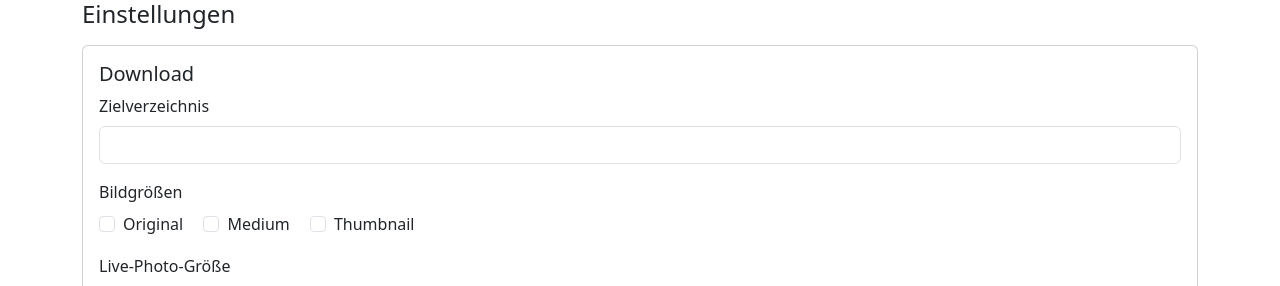
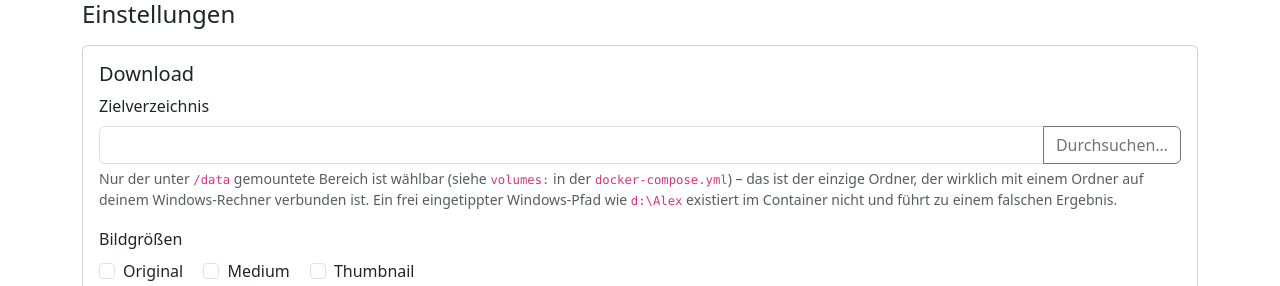
Before and after one commit to Luftloch80/icloudpd-webinterface-, a Flask app: template app/templates/settings.html in a window 1280 px wide. Shown: the top 286 px of the page. Run offline with Flask 3, Linux system fonts and the light colour scheme; the template is opened without the code that fills it, so the values that code supplies are empty; parts of the project's set-up code (start-up, migrations or seed data) failed here and were passed over.

Commit message:
Add browser-based folder picker for the download directory setting
Users were typing host paths like "d:\Alex" directly into the directory
field, which is meaningless inside the Linux container and silently wrote
to the wrong place. Add a sandboxed folder browser (list/navigate/create
subfolders) scoped strictly to /data, the only path that's actually a
bind-mounted, persistent location, so the field can only ever be set to
something the container can really write to.

Co-Authored-By: Claude Sonnet 5 <noreply@anthropic.com>
Claude-Session: https://claude.ai/code/session_01EA4PNeHdh1r4vsEnGmQ3yu

```diff
--- /dev/null
+++ b/app/static/js/folder_browser.js
@@ -0,0 +1,103 @@
+(function () {
+  const modalEl = document.getElementById("folderBrowserModal");
+  const directoryInput = document.getElementById("directory");
+  const currentPathEl = document.getElementById("fb-current-path");
+  const listEl = document.getElementById("fb-list");
+  const errorEl = document.getElementById("fb-error");
+  const newFolderInput = document.getElementById("fb-new-folder-name");
+  const createFolderBtn = document.getElementById("fb-create-folder");
+  const selectCurrentBtn = document.getElementById("fb-select-current");
+
+  if (!modalEl || !directoryInput) return;
+
+  let currentRelPath = "";
+  let currentAbsPath = "/data";
+
+  function showError(msg) {
+    errorEl.textContent = msg;
+    errorEl.classList.remove("d-none");
+  }
+
+  function clearError() {
+    errorEl.classList.add("d-none");
+    errorEl.textContent = "";
+  }
+
+  async function load(relPath) {
+    clearError();
+    try {
+      const res = await fetch("/settings/browse?path=" + encodeURIComponent(relPath || ""));
+      const data = await res.json();
+      if (!res.ok || data.error) {
+        showError(data.error || "Fehler beim Laden des Verzeichnisses.");
+        return;
+      }
+
+      currentRelPath = data.path;
+      currentAbsPath = data.absolute_path;
+      currentPathEl.textContent = currentAbsPath;
+
+      listEl.innerHTML = "";
+
+      if (data.parent !== null && data.parent !== undefined) {
+        const upItem = document.createElement("li");
+        upItem.className = "list-group-item list-group-item-action";
+        upItem.style.cursor = "pointer";
+        upItem.textContent = "⬆ .. (nach oben)";
+        upItem.addEventListener("click", () => load(data.parent));
+        listEl.appendChild(upItem);
+      }
+
+      if (data.folders.length === 0) {
+        const empty = document.createElement("li");
+        empty.className = "list-group-item text-muted";
+        empty.textContent = "(keine Unterordner)";
+        listEl.appendChild(empty);
+      }
+
+      data.folders.forEach((name) => {
+        const item = document.createElement("li");
+        item.className = "list-group-item list-group-item-action";
+        item.style.cursor = "pointer";
+        item.textContent = "📁 " + name;
+        const childRel = currentRelPath ? currentRelPath + "/" + name : name;
+        item.addEventListener("click", () => load(childRel));
+        listEl.appendChild(item);
+      });
+    } catch (err) {
+      showError("Netzwerkfehler beim Laden des Verzeichnisses.");
+    }
+  }
+
+  modalEl.addEventListener("show.bs.modal", () => {
+    load("");
+  });
+
+  selectCurrentBtn.addEventListener("click", () => {
+    directoryInput.value = currentAbsPath;
+    const modal = bootstrap.Modal.getOrCreateInstance(modalEl);
+    modal.hide();
+  });
+
+  createFolderBtn.addEventListener("click", async () => {
+    const name = newFolderInput.value.trim();
+    if (!name) return;
+    clearError();
+    try {
+      const res = await fetch("/settings/browse/mkdir", {
+        method: "POST",
+        headers: { "Content-Type": "application/json" },
+        body: JSON.stringify({ path: currentRelPath, name: name }),
+      });
+      const data = await res.json();
+      if (!res.ok || data.error) {
+        showError(data.error || "Ordner konnte nicht angelegt werden.");
+        return;
+      }
+      newFolderInput.value = "";
+      load(currentRelPath);
+    } catch (err) {
+      showError("Netzwerkfehler beim Anlegen des Ordners.");
+    }
+  });
+})();
--- a/app/templates/settings.html
+++ b/app/templates/settings.html
@@ -8,7 +8,21 @@
       <h5 class="card-title">Download</h5>
       <div class="mb-3">
         <label class="form-label">Zielverzeichnis</label>
-        <input type="text" class="form-control" name="directory" value="{{ settings.directory }}" required>
+        <div class="input-group">
+          <input type="text" class="form-control" id="directory" name="directory"
+                 value="{{ settings.directory }}" required>
+          <button type="button" class="btn btn-outline-secondary" data-bs-toggle="modal"
+                  data-bs-target="#folderBrowserModal">
+            Durchsuchen…
+          </button>
+        </div>
+        <div class="form-text">
+          Nur der unter <code>/data</code> gemountete Bereich ist wählbar (siehe
+          <code>volumes:</code> in der <code>docker-compose.yml</code>) – das ist der einzige
+          Ordner, der wirklich mit einem Ordner auf deinem Windows-Rechner verbunden ist. Ein
+          frei eingetippter Windows-Pfad wie <code>d:\Alex</code> existiert im Container nicht
+          und führt zu einem falschen Ergebnis.
+        </div>
       </div>
       <div class="mb-3">
         <label class="form-label d-block">Bildgrößen</label>
@@ -152,4 +166,36 @@
 
   <button type="submit" class="btn btn-primary">Speichern</button>
 </form>
+
+<div class="modal fade" id="folderBrowserModal" tabindex="-1" aria-hidden="true">
+  <div class="modal-dialog modal-dialog-scrollable">
+    <div class="modal-content">
+      <div class="modal-header">
+        <h5 class="modal-title">Ordner auswählen</h5>
+        <button type="button" class="btn-close" data-bs-dismiss="modal"></button>
+      </div>
+      <div class="modal-body">
+        <p class="small text-muted mb-2">Aktueller Pfad im Container:</p>
+        <code id="fb-current-path" class="d-block mb-3">/data</code>
+
+        <div id="fb-error" class="alert alert-danger d-none"></div>
+
+        <ul class="list-group mb-3" id="fb-list"></ul>
+
+        <div class="input-group">
+          <input type="text" class="form-control" id="fb-new-folder-name" placeholder="Neuer Ordnername">
+          <button type="button" class="btn btn-outline-secondary" id="fb-create-folder">+ Anlegen</button>
+        </div>
+      </div>
+      <div class="modal-footer">
+        <button type="button" class="btn btn-secondary" data-bs-dismiss="modal">Abbrechen</button>
+        <button type="button" class="btn btn-primary" id="fb-select-current">Diesen Ordner auswählen</button>
+      </div>
+    </div>
+  </div>
+</div>
 {% endblock %}
+
+{% block scripts %}
+<script src="{{ url_for('static', filename='js/folder_browser.js') }}"></script>
+{% endblock %}
```
Also changed, not shown: app/routes/settings.py (+78 -1 lines).
